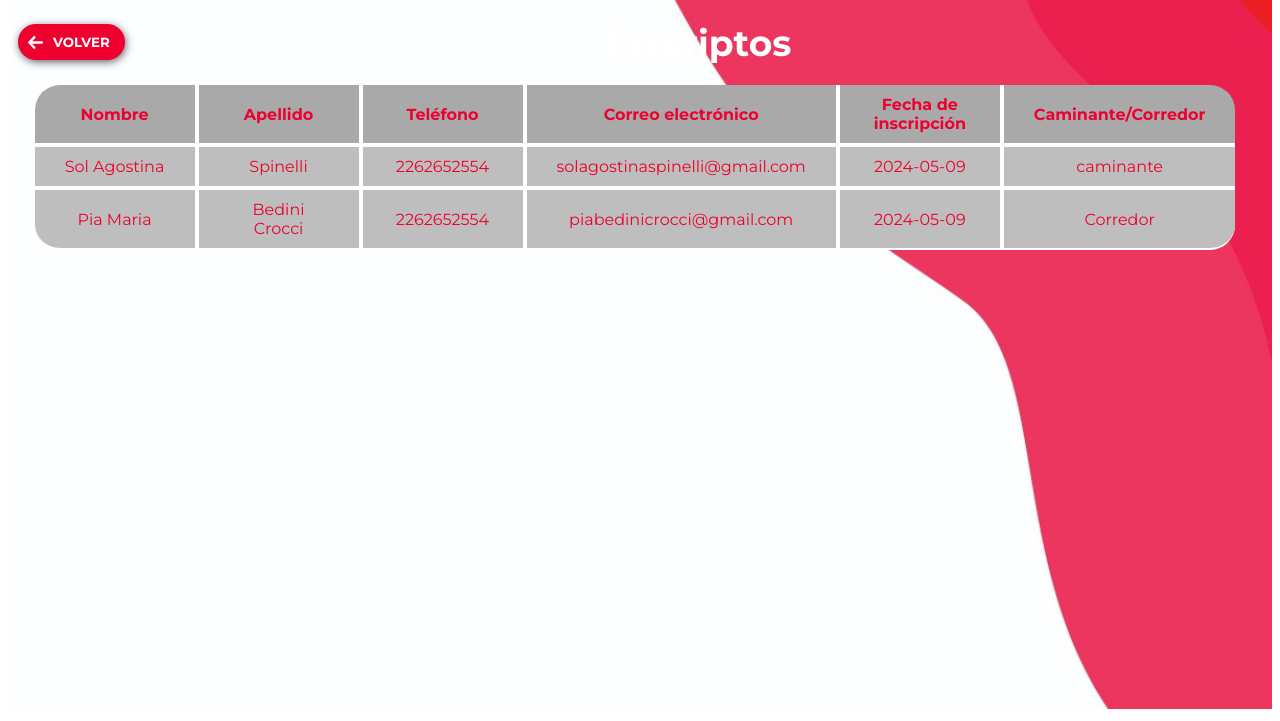
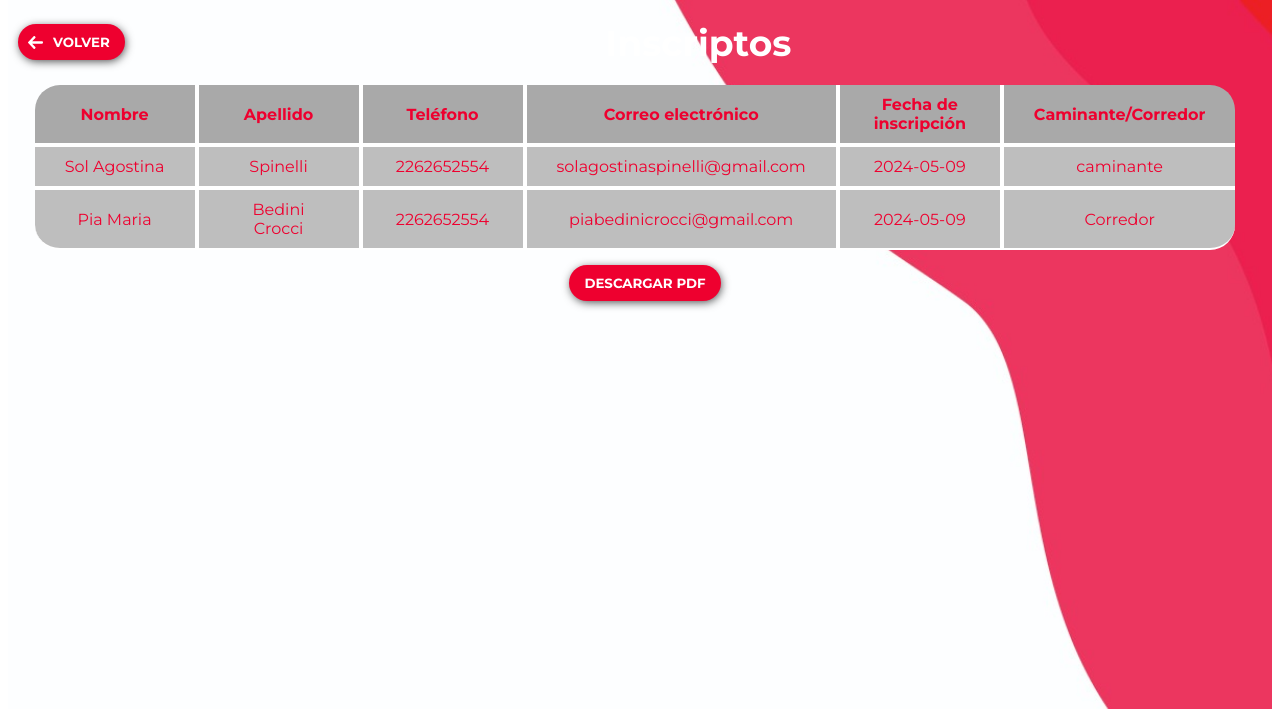
Before and after one commit to LuisinaEcharri/Web_ONG, a PHP site: page /inscriptos.html in a window 1280 px wide. Shown: the part 79-800 px from the top of the page. Run offline with PHP 8.4, Linux system fonts and the light colour scheme; data comes from the database, SQL or seed files in the repository; some libraries are stand-ins or nearby versions.

Commit message:
agregado de la opcion de descargar pdf de inscriptos y mensaje de que no hay resultados

```diff
--- a/css/inscriptos.css
+++ b/css/inscriptos.css
@@ -16,7 +16,7 @@
     flex: 1 1 auto;
 }
 
-.back_button {
+.button {
     border-radius: 60px;
     border: none;
     font-family: 'Montserrat', sans-serif;
@@ -24,19 +24,26 @@
     text-transform: uppercase;
     color: white;
     background-color: #EE002F;
-    padding: 10px 15px 10px 35px;
+    padding: 10px 15px;
     margin-left: 10px;
-    box-shadow: 1px 2px 10px -1px rgba(0,0,0,0.75);
+    box-shadow: 1px 2px 10px -1px rgba(0, 0, 0, 0.75);
+    transition: .5s;
+}
+
+.button:hover {
+    background-color: white;
+    color: rgba(238, 0, 47, 1);
+}
+
+.back_button {
+    padding-left: 35px;
     background-image: url(../img/backIcon.svg);
     background-repeat: no-repeat;
     background-position: 10px center;
     background-size: 15px;
-    transition: .5s;
 }
 
 .back_button:hover {
-    background-color: white;
-    color: rgba(238,0,47,1);
     background-image: url(../img/backIconRed.svg);
     background-repeat: no-repeat;
     background-position: 10px center;
@@ -53,6 +60,23 @@
     padding-bottom: 20px;
 }
 
+.download_button {
+    display: flex;
+    justify-content: center;
+}
+
+.no_results_message {
+    border-radius: 2px;
+    width: 250px;
+    height: 50px;
+    border-radius: 0px 44px;
+    background-color: var(--red-primary-transparent);
+    font-family: 'Montserrat', sans-serif;
+    font-weight: bold;
+    color: #FFF;
+    text-align: center;
+    place-items: center;
+}
 
 .container_flex {
     display: flex;
@@ -64,6 +88,7 @@
     max-height: calc(100vh - 200px);
     overflow-y: auto;
     padding-right: 10px;
+    margin-bottom: 15px;
 }
 
 .table_container::-webkit-scrollbar {
--- a/inscriptos.html
+++ b/inscriptos.html
@@ -49,6 +49,9 @@
     <link rel="stylesheet" href="css/inscriptos.css">
     <!-- FONT AWESOME -->
     <script src="https://kit.fontawesome.com/c5d8d8beeb.js" crossorigin="anonymous"></script>
+    <script src="https://cdnjs.cloudflare.com/ajax/libs/jspdf/2.5.1/jspdf.umd.min.js"></script>
+    <script src="https://cdnjs.cloudflare.com/ajax/libs/jspdf-autotable/3.5.24/jspdf.plugin.autotable.min.js"></script>
+
 
 </head>
 
@@ -58,7 +61,7 @@
         <ul class="navbar_menu">
             <li class="navbar_logo" itemprop="itemListElement" itemscope itemtype="http://schema.org/ListItem">
                 <a href="#" itemprop="item">
-                    <img src="img/Logo.png" alt="logo" id="navbar_logo"/>
+                    <img src="img/Logo.png" alt="logo" id="navbar_logo" />
                 </a>
             </li>
             <li class="navbar_item" itemprop="itemListElement" itemscope itemtype="http://schema.org/ListItem">
@@ -79,7 +82,7 @@
     <section class="ver_inscriptos">
         <div class="header">
             <div class="container">
-                <button class="back_button" onclick="location.href='menu.html'"> Volver </button>
+                <button class="button back_button" onclick="location.href='menu.html'"> Volver </button>
             </div>
             <div class="container">
                 <h1 class="titulo"> Inscriptos </h1>
@@ -103,6 +106,10 @@
 
                 </table>
             </div>
+            <div id="no_results_message" class="no_results_message" style="display: none;">No hay inscriptos</div>
+        </div>
+        <div class="download_button">
+            <button class="button" id="download_pdf"> Descargar PDF </button>
         </div>
     </section>
 
@@ -117,7 +124,14 @@
                 })
                 .then(data => {
                     var table = document.querySelector('.table tbody');
+                    var noResultsMessage = document.getElementById('no_results_message');
+                    var downloadButton = document.getElementById('download_pdf');
 
+                    if (data.length === 0) {
+                        noResultsMessage.style.display = 'grid';
+                        document.querySelector('.table thead').style.display = 'none';
+                        downloadButton.style.display = 'none';
+                    } else {
                         data.forEach(function (inscripto) {
                             var row = document.createElement('tr');
 
@@ -131,6 +145,34 @@
                             }
                             table.appendChild(row);
                         });
+
+                        document.getElementById('download_pdf').addEventListener('click', function () {
+                            var { jsPDF } = window.jspdf;
+                            var doc = new jsPDF();
+
+                            var headers = [["Nombre", "Apellido", "Teléfono", "Correo electrónico", "Fecha de inscripción", "Caminante/Corredor"]];
+                            var rows = [];
+
+                            data.forEach(function (inscripto) {
+                                var row = [];
+                                for (var key in inscripto) {
+                                    if (inscripto.hasOwnProperty(key)) {
+                                        row.push(inscripto[key]);
+                                    }
+                                }
+                                rows.push(row);
+                            });
+
+                            doc.autoTable({
+                                head: headers,
+                                body: rows,
+                            });
+
+                            doc.save('inscriptos.pdf');
+                        });
+
+                    }
+
                 })
                 .catch(error => console.error('Fetch error:', error));
         });
```
Lines whose indentation alone changed are shown as unchanged.
